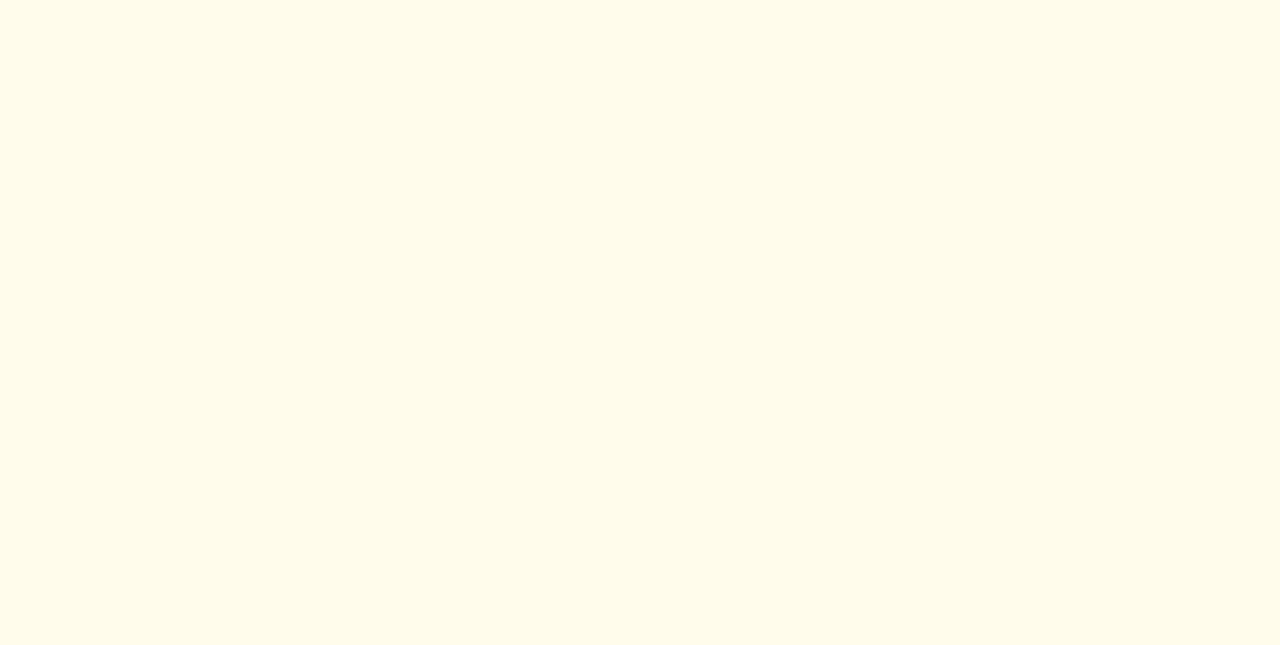
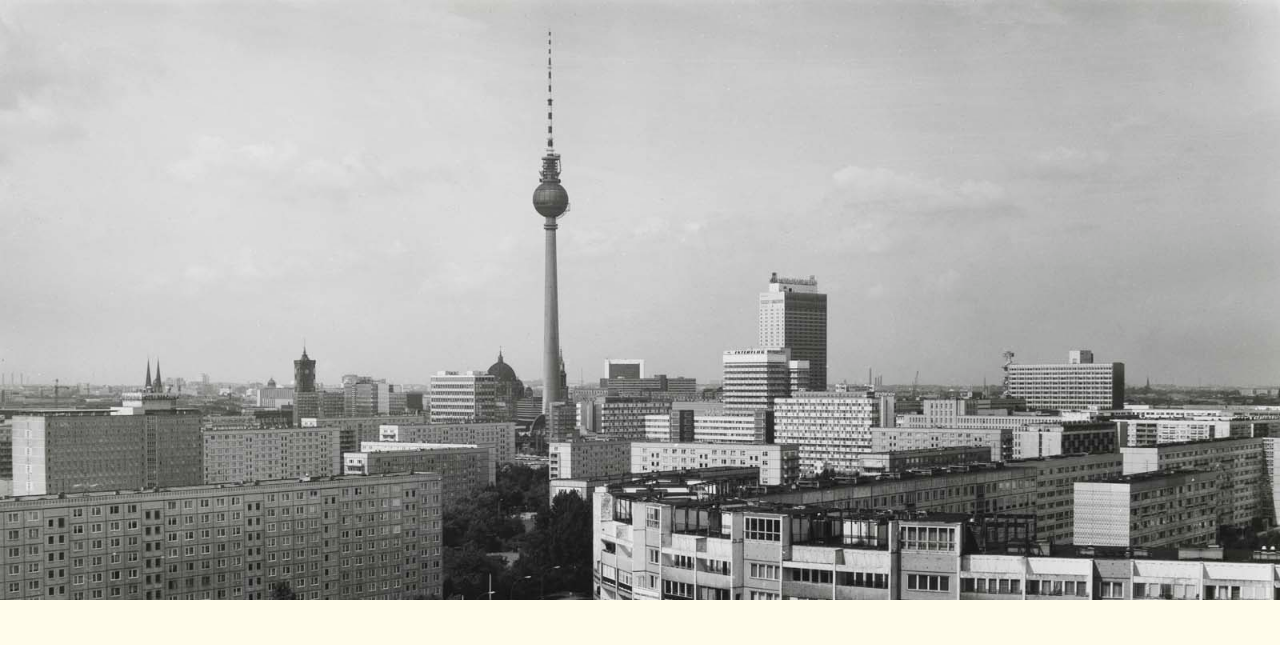
Before and after one commit to patrl/selectionfest, a plain HTML site: page call.html in a window 1280 px wide. Shown: the top 645 px of the page. Drawn offline with Linux system fonts and the light colour scheme.

Commit message:
Publish.

```diff
--- a/call.html
+++ b/call.html
@@ -8,7 +8,7 @@
         <link rel="stylesheet" href="./css/tachyons.min.css" />
     </head>
     <body class="bg-washed-yellow">
-        <div class="vh-75 w-100 cover bg-center" style="background:url(./images/fernsehturm.png);">
+        <div class="vh-75 w-100 cover bg-center" style="background:url(./images/fernsehturm.jpg);">
         </div>
         <div class="measure-wide center pt4 ph2 pb5 mw100">
             <header class="tc ph4">
```
Also changed, not shown: contact.html (+1 -1 lines), index.html (+1 -1 lines), programme.html (+1 -1 lines), registration.html (+1 -1 lines), venue.html (+1 -1 lines).
